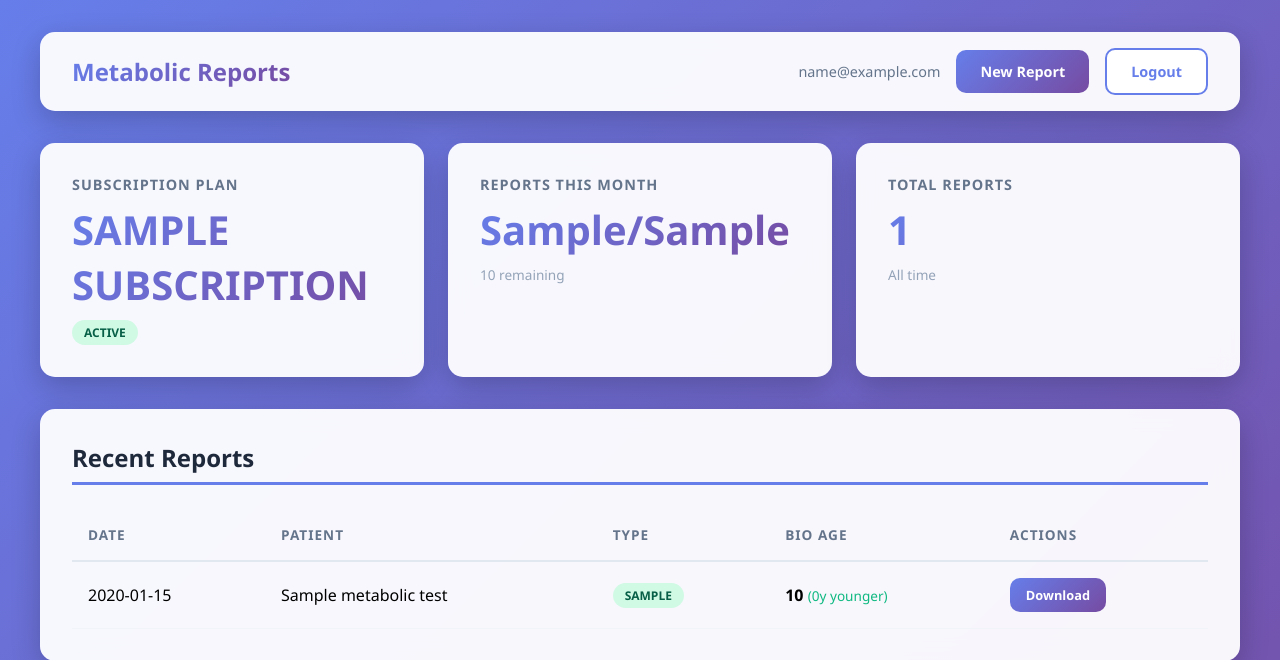
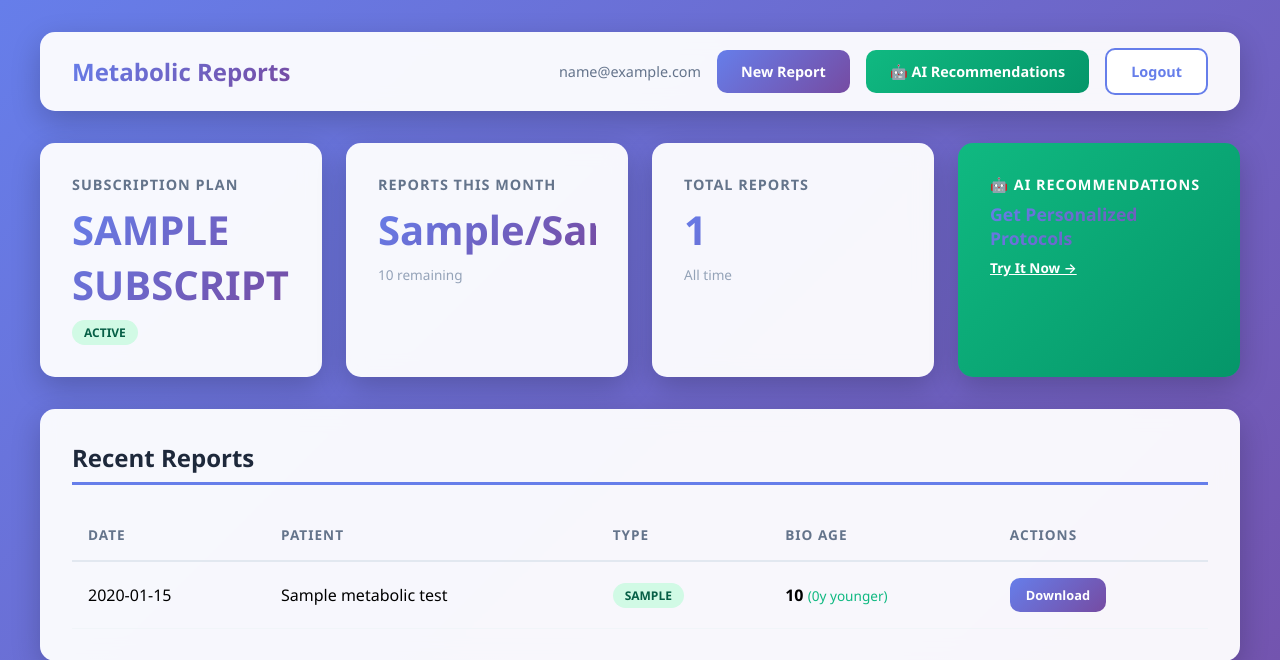
Before and after one commit to mgentry11/metabomaxpro1, a Flask app: template templates/dashboard.html in a window 1280 px wide. Shown: the top 660 px of the page. Run offline with Flask 3, Linux system fonts and the light colour scheme; the template is opened without the code that fills it: most values are stand-ins (such as "Sample title", 1, 10 or a date in 2020).

Commit message:
Add prominent AI Recommendations button and card to dashboard navigation

```diff
--- a/templates/dashboard.html
+++ b/templates/dashboard.html
@@ -230,6 +230,7 @@
             <div class="navbar-right">
                 <span class="user-info">{{ profile.email if profile else 'User' }}</span>
                 <a href="{{ url_for('index') }}" class="btn">New Report</a>
+                <a href="{{ url_for('ai_recommendations_page') }}" class="btn" style="background: linear-gradient(135deg, #10b981 0%, #059669 100%);">🤖 AI Recommendations</a>
                 <a href="{{ url_for('logout') }}" class="btn btn-secondary">Logout</a>
             </div>
         </nav>
@@ -269,6 +270,14 @@
                 <h3>Total Reports</h3>
                 <div class="value">{{ reports|length if reports else 0 }}</div>
                 <div class="subtitle">All time</div>
+            </div>
+
+            <div class="stat-card" style="background: linear-gradient(135deg, #10b981 0%, #059669 100%); color: white;">
+                <h3 style="color: white;">🤖 AI Recommendations</h3>
+                <div class="value" style="color: white; font-size: 1.1rem;">Get Personalized Protocols</div>
+                <div class="subtitle" style="color: rgba(255,255,255,0.9);">
+                    <a href="{{ url_for('ai_recommendations_page') }}" style="color: white; text-decoration: underline; font-weight: 600;">Try It Now →</a>
+                </div>
             </div>
         </div>
 
```
